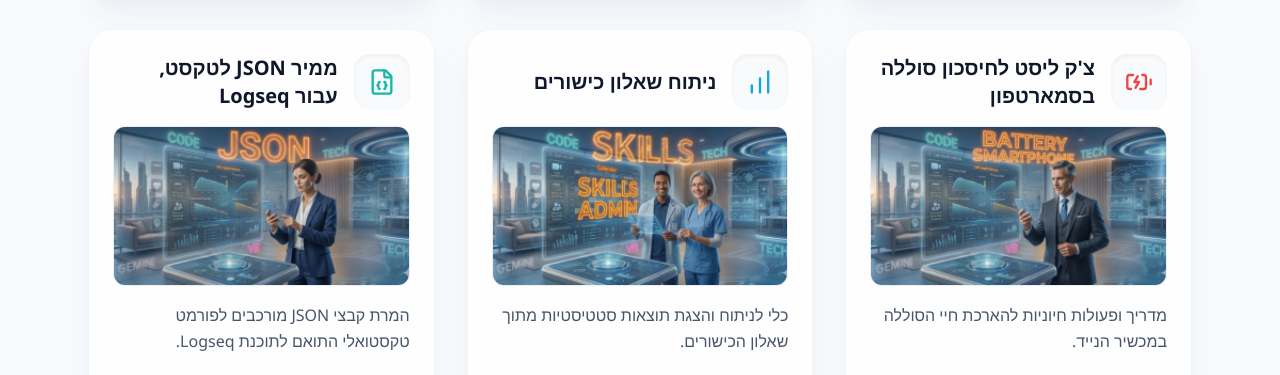
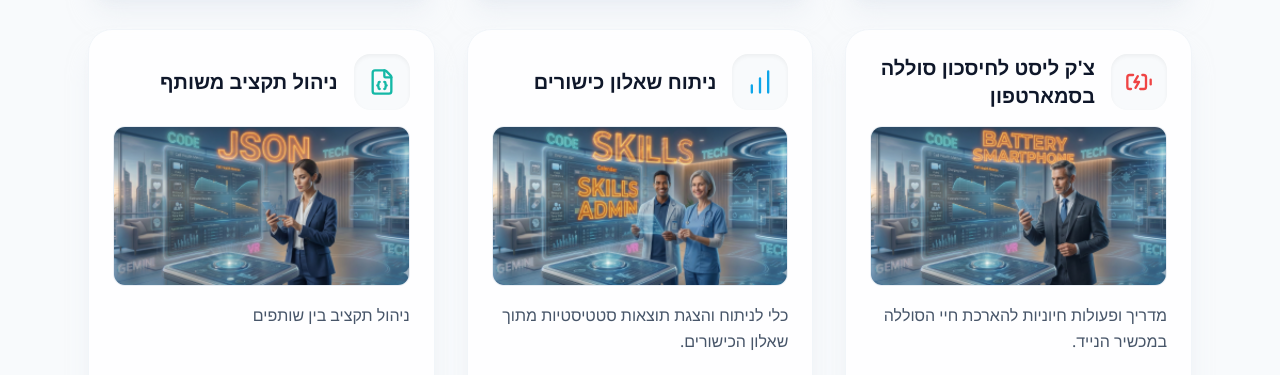
Before and after one commit to OBN3/OBN, a plain HTML site: page index.html in a window 1280 px wide. Shown: the part 1625-2000 px from the top of the page. Drawn offline with nearby package versions, Linux system fonts and the light colour scheme.

Commit message:
Update index.html

```diff
--- a/index.html
+++ b/index.html
@@ -161,6 +161,7 @@
             { id: 7, isActive: true, title: 'שאלון כישורים', description: 'הערכת כישורים מקצועיים ואישיים באמצעות שאלון אינטראקטיבי.', url: 'Skills.html', category: 'כלים ופרודוקטיביות', icon: 'clipboard-list', iconColor: 'text-pink-500', image: 'images/skills.png' },
             { id: 8, isActive: true, title: 'צ\'ק ליסט לחיסכון סוללה בסמארטפון', description: 'מדריך ופעולות חיוניות להארכת חיי הסוללה במכשיר הנייד.', url: 'OBN-Emergency.html', category: 'כלים ופרודוקטיביות', icon: 'battery-charging', iconColor: 'text-red-500', image: 'images/smartphone.png' },
             { id: 9, isActive: true, title: 'ניתוח שאלון כישורים', description: 'כלי לניתוח והצגת תוצאות סטטיסטיות מתוך שאלון הכישורים.', url: 'Skills-Analize.html', category: 'כלים ופרודוקטיביות', icon: 'bar-chart', iconColor: 'text-sky-500', image: 'images/skillsadmin.png' },
+            { id: 10, isActive: true, title: 'ניהול תקציב משותף', description: 'ניהול תקציב בין שותפים', url: 'https://script.google.com/macros/s/AKfycbwz7YhcIf1J6tYzHC-Pq8EMyb0Jj4ewqgmUdg6cjFPETqKrl8dGPsuGPAJ6pkrVGJzY4w/exec', category: 'פיתוח וניהול', icon: 'file-json', iconColor: 'text-teal-500', image: 'images/json.png' },
             { id: 10, isActive: true, title: 'ממיר JSON לטקסט, עבור Logseq', description: 'המרת קבצי JSON מורכבים לפורמט טקסטואלי התואם לתוכנת Logseq.', url: 'JSON-to-Text.html', category: 'פיתוח וניהול', icon: 'file-json', iconColor: 'text-teal-500', image: 'images/json.png' },
             { id: 11, isActive: true, title: 'ניהול Efudix', description: 'מערכת פנימית לניהול ומעקב אחרי נתונים ופרויקטים.', url: 'Efudix.html', category: 'פיתוח וניהול', icon: 'briefcase', iconColor: 'text-amber-500', image: 'images/efudix.png' },
             { id: 12, isActive: true, title: 'יוצר פלטות צבעים מקצועי', description: 'מחולל פלטות צבעים הרמוניות המסייע למעצבים ומפתחים.', url: 'OBN-Color-Everything.html', category: 'גרפיקה ועיצוב', icon: 'palette', iconColor: 'text-fuchsia-500', image: 'images/colors1.png' },
```
